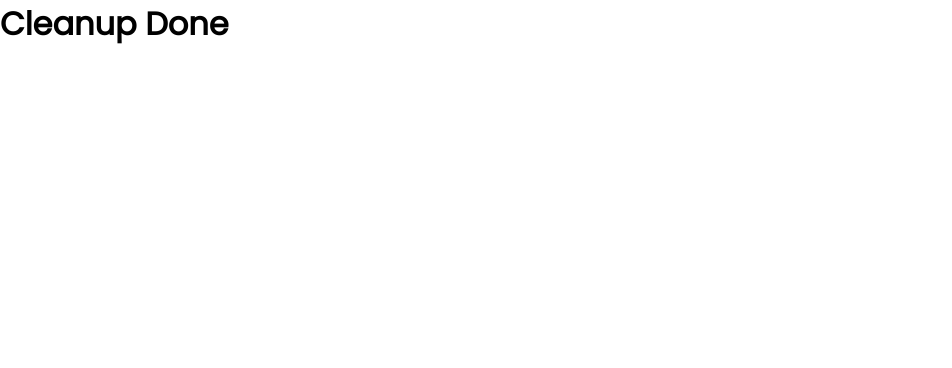
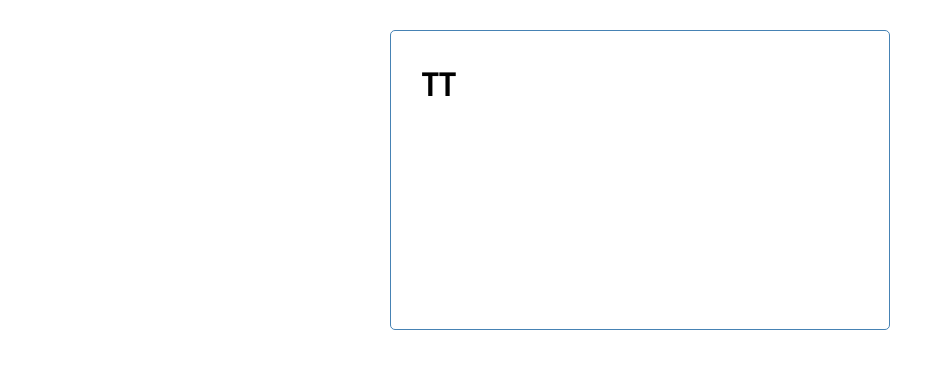
Before and after one commit to raaghavendrahm/Task-Tracker-React, a React (Create React App) app: page / in a window 1280 px wide. Shown: the top 368 px of the page, without its empty margins (0-952 px from the left). Built offline with nearby package versions, Linux system fonts and the light colour scheme.

Commit message:
Header component is created. It is embedded inside return in App component inside container

```diff
--- a/src/App.js
+++ b/src/App.js
@@ -1,7 +1,11 @@
+import Header from './components/Header';
+
 function App() {
   return (
     <div className="App">
-      <h1>Cleanup Done</h1>
+      <div className="container">
+        <Header />
+      </div>
     </div>
   );
 }
--- /dev/null
+++ b/src/components/Header.js
@@ -0,0 +1,9 @@
+const Header = () => {
+  return (
+    <header className="header">
+      <h1>TT</h1>
+    </header>
+  );
+};
+
+export default Header;
```
